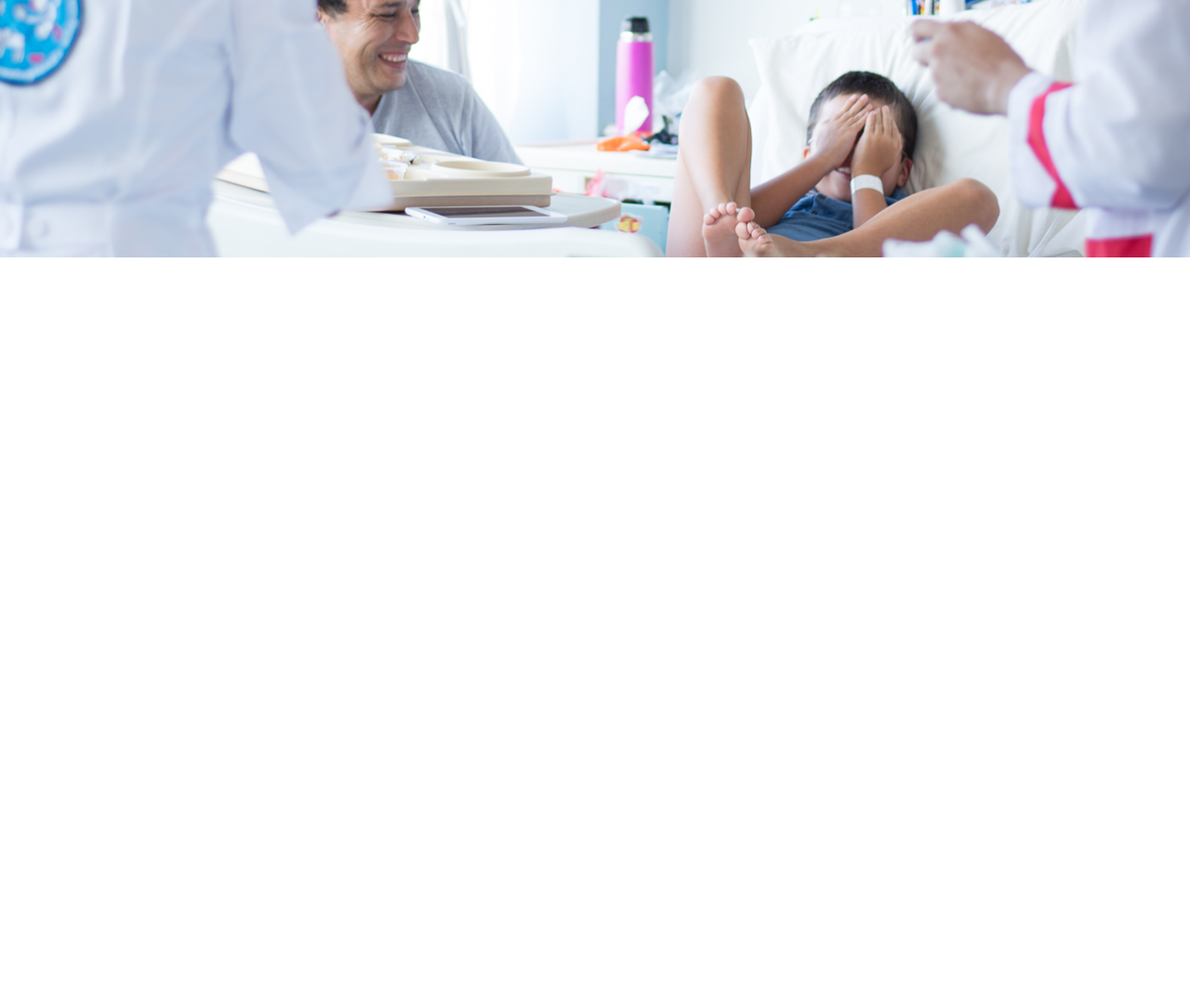
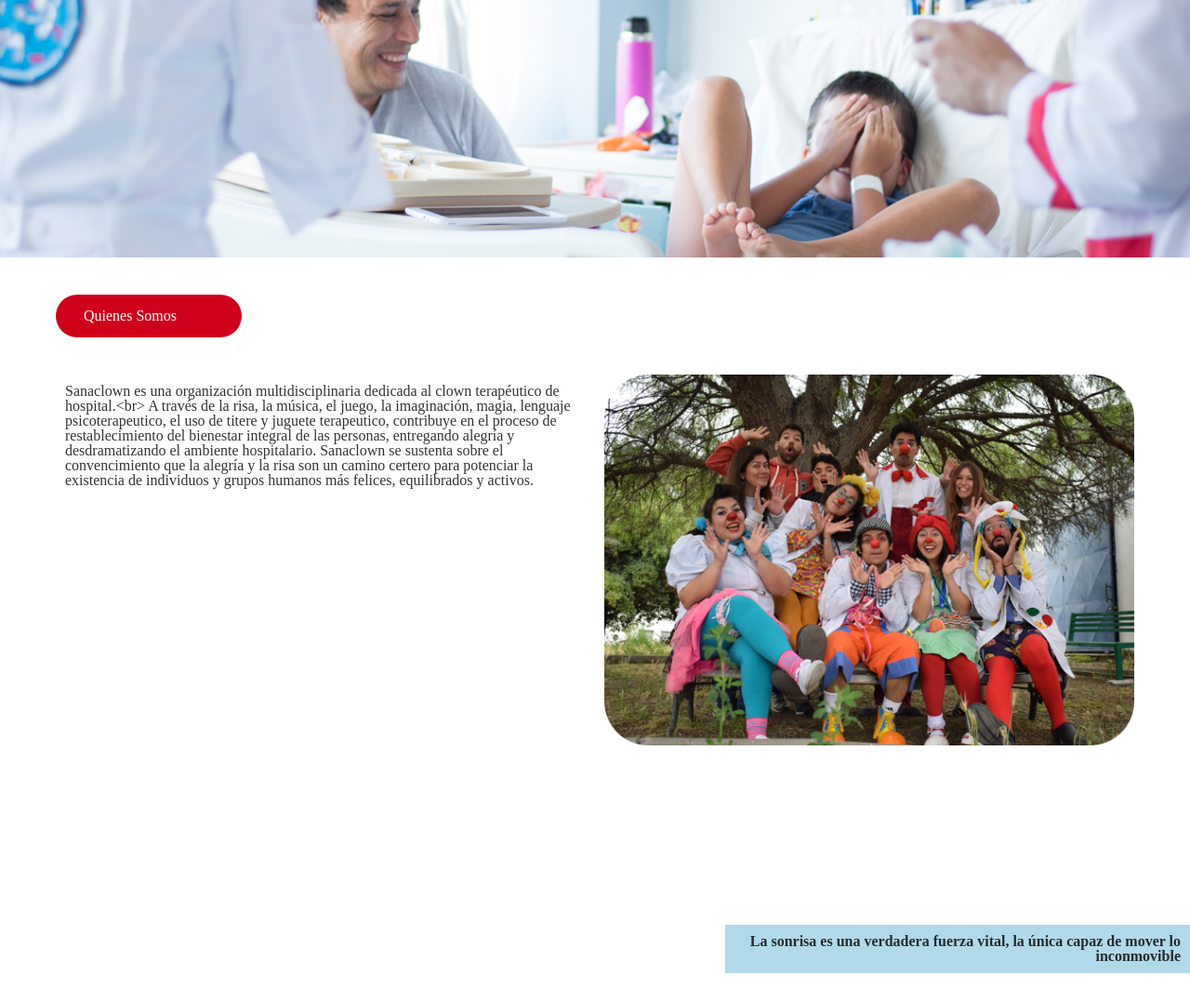
Before and after one commit to Eadancel/sanaclown, a Gatsby site: page / in a window 1280 px wide. Shown: the part 523-1600 px from the top of the page at 93% size. Before the commit the page ends 800 px from the top, so only its background shows below. Built offline with nearby package versions, Linux system fonts and the light colour scheme; Gatsby itself is replaced by a stand-in of ours; a web font is replaced by a local one.

Commit message:
- Images adding - FrontPage - Basic ContentPage

```diff
--- a/gatsby-config.js
+++ b/gatsby-config.js
@@ -16,6 +16,12 @@ module.exports = {
                 path: `${__dirname}/src/res/`,
               }
             },
+            {
+              resolve: 'gatsby-plugin-react-svg',
+              options: {
+                  include: `/src/res/icons/`,
+              }
+            },
             'gatsby-plugin-sharp',
             'gatsby-transformer-sharp',
             'gatsby-plugin-react-helmet',
--- a/package.json
+++ b/package.json
@@ -8,6 +8,7 @@
     "gatsby-image": "^1.0.46",
     "gatsby-link": "^1.6.38",
     "gatsby-plugin-react-helmet": "^2.0.6",
+    "gatsby-plugin-react-svg": "^1.1.1",
     "gatsby-plugin-sharp": "^1.6.42",
     "gatsby-plugin-styled-components": "^2.0.9",
     "gatsby-plugin-typography": "^1.7.18",
--- /dev/null
+++ b/src/components/ContentPage/index.js
@@ -0,0 +1,64 @@
+import React from 'react'
+import Img from "gatsby-image";
+import styled from "styled-components";
+import SocialBar from '../SocialBar';
+
+const CPwrp = styled.div`
+    position:relative;
+    height:100vh;
+    padding:60px;
+    padding-top:40px;
+`;
+
+const Phrase = styled.div`
+    position:absolute;
+    right:0px;
+    bottom:30px
+    width:500px;
+    text-align:right;
+    padding:10px;
+    background: rgba(2,129,187,0.30);
+    font-weight:bold;
+`;
+const Titlewrp = styled.div`
+    position:relative;
+    left:0px
+    margin-bottom: 40px;
+    width:200px;
+    text-align:center;
+`;
+const Title = styled.div`
+    color: white;
+    display: block;
+    padding: 15px 50px;
+    padding-left: 10px;
+
+    background-color: ${props => props.color ||  'red'};
+    border-radius: 50px;
+`;
+
+const Content = styled.div`
+    display:grid;
+    grid-template-columns: 1fr 1fr;
+    grid-gap: 20px;
+`;
+
+const ContentText = styled.div`
+    margin: 10px;
+`;
+
+const ContentPage = props => (
+    <CPwrp>
+        <Titlewrp>
+            <Title color={props.titleColor} > {props.title}</Title>
+        </Titlewrp>
+        <Content>
+            <ContentText>{props.ContentText}</ContentText>
+            <Img
+                sizes={props.ContentImage.sizes} />
+        </Content>
+        <Phrase>{props.Phrase}</Phrase>
+    </CPwrp>
+);
+
+export default ContentPage
--- a/src/components/FrontPage/index.js
+++ b/src/components/FrontPage/index.js
@@ -1,7 +1,7 @@
 import React from 'react'
 import Img from "gatsby-image";
 import styled from "styled-components";
-
+import SocialBar from '../SocialBar';
 const FPwrp = styled.div`
     height:100vh
 `;
@@ -15,6 +15,7 @@ const BannerWrp = styled.div`
     width:100%;
 `;
 const Banner = styled.div `
+    position:relative;
     grid-row :2;
     text-align:center;
     justify-content : center;
@@ -29,11 +30,16 @@ const Banner = styled.div `
         margin-top:0.5em;
     }
     & > h2 {
-
         font-size:2em;
         margin-top:0.5em;
     }
 `;
+const Socialwrp = styled.div`
+    position:absolute;
+    right:0px;
+    bottom:0px;
+`;
+
 const FrontPage = props => (
     <FPwrp>
         <Img
@@ -43,6 +49,9 @@ const FrontPage = props => (
             <Banner>
                 <h1>SanaClown</h1>
                 <h2>Compa&ntilde;ia Payasos de Hospital</h2>
+                <Socialwrp>
+                    <SocialBar />
+                </Socialwrp>
             </Banner>
         </BannerWrp>
     </FPwrp>
--- a/src/components/Header/index.js
+++ b/src/components/Header/index.js
@@ -17,7 +17,7 @@ const Header = props => (
   <HeaderWrp>
           <div>
               <Img
-                imgStyle={{marginBottom:`0px` }}
+                imgStyle={{marginBottom:`0px`, padding:`5px`}}
 
                 resolutions={props.headerImage.resolutions}
               />
--- /dev/null
+++ b/src/components/SocialBar/index.js
@@ -0,0 +1,36 @@
+import React from 'react'
+import Img from "gatsby-image";
+import styled from "styled-components";
+import Facebook from '!svg-react-loader?name=Facebook!../../res/icons/facebook.svg';
+import Twitter from '!svg-react-loader?name=Facebook!../../res/icons/twitter.svg';
+import Youtube from '!svg-react-loader?name=Facebook!../../res/icons/youtube-play.svg';
+
+
+const ListIcon = styled.ul`
+        list-style: none;
+        margin:0;
+        margin-right:10px;
+`;
+const ListItem = styled.li`
+        display: inline-block;
+        margin-right: 0.5rem;
+        margin-bottom: 0px;
+`;
+
+const ListItemLink = props =>
+
+  <ListItem>
+    <a href={props.to} >
+        {props.children}
+    </a>
+  </ListItem>
+
+const SocialBar = props => (
+    <ListIcon>
+        <ListItemLink to="https://itunes.apple.com/us/artist/muriel-lama/1294925042"> <Facebook /> </ListItemLink>
+        <ListItemLink to="https://itunes.apple.com/us/artist/muriel-lama/1294925042"> <Twitter /> </ListItemLink>
+        <ListItemLink to="https://itunes.apple.com/us/artist/muriel-lama/1294925042"> <Youtube /> </ListItemLink>
+    </ListIcon>
+);
+
+export default SocialBar
--- a/src/pages/index.js
+++ b/src/pages/index.js
@@ -1,12 +1,23 @@
 import React from 'react'
 import Link from 'gatsby-link'
 import FrontPage from '../components/FrontPage/';
+import ContentPage from '../components/ContentPage';
 
 class IndexPage extends React.Component {
   render(){
     return (
       <div>
         <FrontPage FrontImage={this.props.data.FrontImage} />
+        <ContentPage
+          titleColor="#D0021B"
+          title="Quienes Somos"
+          Phrase="La sonrisa es una verdadera fuerza vital, la única capaz de mover lo inconmovible"
+          ContentText="Sanaclown es una organización multidisciplinaria dedicada al clown terapéutico de hospital.<br>
+          A través de la risa, la música, el juego, la imaginación, magia, lenguaje psicoterapeutico, el uso de titere y juguete terapeutico, contribuye en el proceso de restablecimiento del bienestar integral de las personas, entregando alegría y desdramatizando el ambiente hospitalario.
+          Sanaclown se sustenta sobre el convencimiento que la alegría y la risa son un camino certero para potenciar la existencia de individuos y grupos humanos más felices, equilibrados y activos.
+          "
+          ContentImage={this.props.data.UsImage}
+        />
       </div>
     );
   }
@@ -20,6 +31,11 @@ export const pageQuery = graphql`
         sizes(maxWidth: 1240 ) {
           ...GatsbyImageSharpSizes
         }
+    }
+    UsImage: imageSharp(id: { regex: "/quien_somos/" }) {
+      sizes(maxWidth: 1240 ) {
+        ...GatsbyImageSharpSizes
       }
-    }
+  }
+  }
 `;
```
Also changed, not shown: src/components/ColourNav/index.js (+10 -7 lines), src/res/icons/apple_alone.svg (added), src/res/icons/facebook.svg (added), src/res/icons/instagram.svg (added), src/res/icons/spotify_alone.svg (added), src/res/icons/twitter.svg (added), src/res/icons/youtube-play.svg (added), src/res/quien_somos.png (added), 1 other file.
